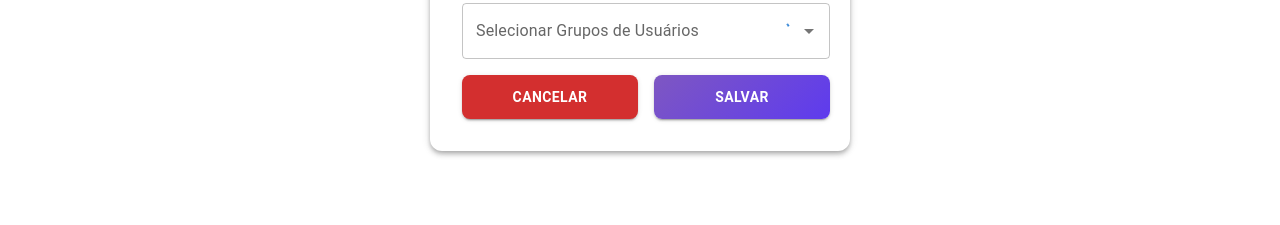
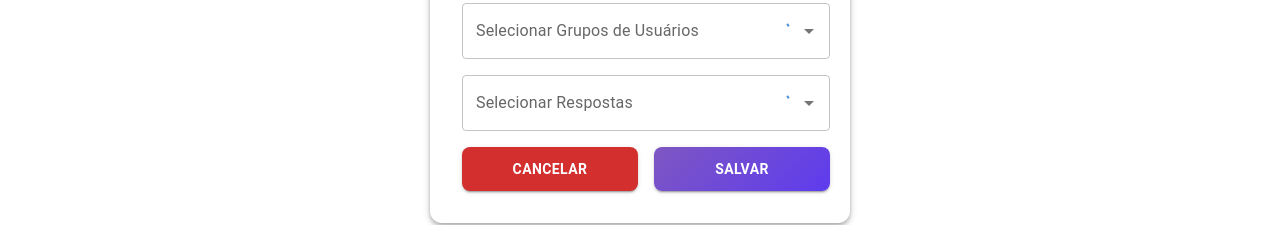
Before and after one commit to joselisboaa/TCC-Front, a Next.js app: page /home/questions/new in a window 1280 px wide. Shown: the part 316-541 px from the top of the page. Built offline with nearby package versions, Linux system fonts and the light colour scheme; no server answers.

Commit message:
feat: add answers field on create question

```diff
--- a/src/app/home/questions/new/page.tsx
+++ b/src/app/home/questions/new/page.tsx
@@ -15,6 +15,18 @@ export interface UserGroup {
   text: string;
 }
 
+export interface Answer {
+  id: number;
+  text: string;
+}
+
+interface Form {
+  text: string;
+  userGroups: UserGroup[],
+  answers: Answer[]
+}
+
+
 const schema = yup.object().shape({
   text: yup.string().trim().required("O texto da questão é obrigatório"),
   userGroups: yup
@@ -27,7 +39,17 @@ const schema = yup.object().shape({
     )
     .min(1, "Selecione ao menos um grupo de usuários")
     .required("O grupo de usuários é obrigatório"),
+  answers: yup
+    .array()
+    .of(yup.object().shape(
+      {
+        id: yup.number().required(),
+        text: yup.string().required()
+      }))
+    .min(1, "Selecione ao menos uma resposta")
+    .required("A resposta é obrigatória"),
 });
+
 
 export default function CreateQuestion() {
   const router = useRouter();
@@ -39,11 +61,12 @@ export default function CreateQuestion() {
     handleSubmit,
     formState: { errors, isSubmitting },
     reset,
-  } = useForm({
+  } = useForm<Form>({
     resolver: yupResolver(schema),
     defaultValues: {
       text: "",
       userGroups: [],
+      answers: [],
     },
   });
 
@@ -63,13 +86,30 @@ export default function CreateQuestion() {
     }
   );
 
+  const { data: answers, isLoading: loadingAnswers } = useQuery<Answer[]>(
+    "answers",
+    async () => {
+      const response = await fetchRequest<null, Answer[]>("/answers", { method: "GET" });
+      return response.body;
+    },
+    {
+      onError: (error: unknown) => {
+        enqueueSnackbar(
+          `Erro ao carregar respostas: ${error instanceof Error ? error.message : "Erro desconhecido"}`,
+          { variant: "error" }
+        );
+      },
+    }
+  );
+
   const saveQuestionMutation = useMutation(
-    async (data: { text: string; userGroups: UserGroup[] }) => {
+    async (data: Form) => {
       await fetchRequest("/questions", {
         method: "POST",
         body: {
           text: data.text,
           user_group_ids: data.userGroups.map((user_group) => user_group.id),
+          answer_ids: data.answers.map((answer) => answer.id),
         },
       });
     },
@@ -88,7 +128,7 @@ export default function CreateQuestion() {
     }
   );
 
-  const onSubmit = async (data: { text: string; userGroups: UserGroup[] }) => {
+  const onSubmit = async (data: Form) => {
     await saveQuestionMutation.mutateAsync(data);
   };
 
@@ -165,6 +205,45 @@ export default function CreateQuestion() {
             )}
           />
 
+          <Controller
+            name="answers"
+            control={control}
+            render={({ field }) => (
+              <Autocomplete
+                {...field}
+                multiple
+                options={answers || []}
+                getOptionLabel={(option) => option.text}
+                isOptionEqualToValue={(option, value) => option.id === value.id}
+                loading={loadingAnswers}
+                onChange={(_, newValue) => field.onChange(newValue)}
+                renderInput={(params) => (
+                  <TextField
+                    {...params}
+                    label="Selecionar Respostas"
+                    fullWidth
+                    error={!!errors.answers}
+                    helperText={
+                      Array.isArray(errors.answers)
+                        ? errors.answers[0]?.message
+                        : (errors.answers as any)?.message
+                    }
+                    InputProps={{
+                      ...params.InputProps,
+                      endAdornment: (
+                        <>
+                          {loadingAnswers ? <CircularProgress size={20} /> : null}
+                          {params.InputProps.endAdornment}
+                        </>
+                      ),
+                    }}
+                  />
+                )}
+              />
+            )}
+          />
+
+
           <Box sx={{
             display: "flex",
             gap: 2,
```
